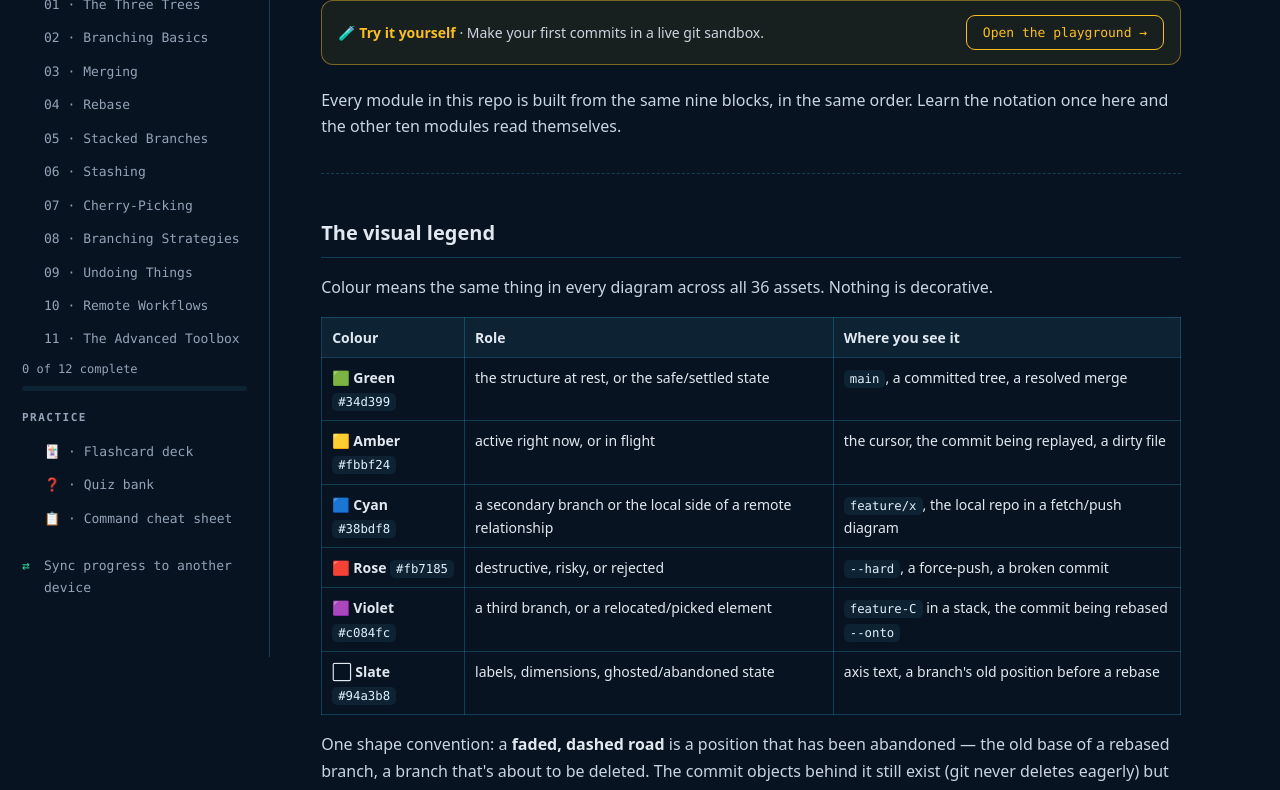
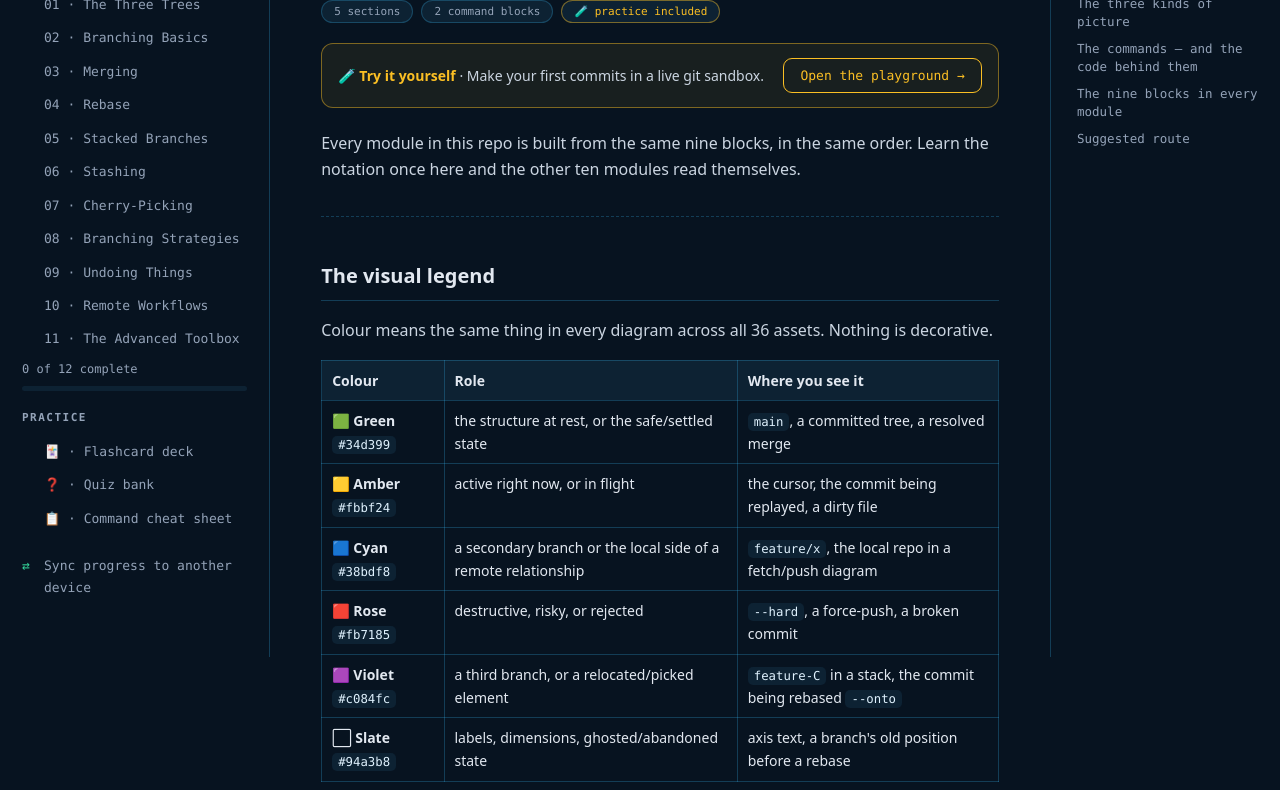
Before and after one commit to manojthati/git-visual-learning, a website: page learn.html in a window 1280 px wide. Shown: the part 144-934 px from the top of the page. Drawn offline with nearby package versions, Linux system fonts and the light colour scheme; no server answers.

Commit message:
Add per-module metadata badges and a scroll-spied in-page TOC
Adapted from protocolexplorer.io's protocol detail page: a sticky
right-hand "On this page" sidebar jump-links between a module's own
sections (left sidebar is reserved for jumping between modules), and a
badge row under the title with real counts (sections, command blocks,
whether it's animated, whether practice is included) rather than
decorative stats.

```diff
--- a/learn.html
+++ b/learn.html
@@ -35,6 +35,7 @@
 
   /* layout */
   .wrap{display:grid;grid-template-columns:270px minmax(0,1fr);max-width:1280px;margin:0 auto}
+  @media (min-width:1150px){ .wrap{grid-template-columns:270px minmax(0,1fr) 230px} }
   nav.side{position:sticky;top:49px;align-self:start;height:calc(100vh - 49px);overflow:auto;
     padding:22px 14px 40px;border-right:1px solid var(--edge);font-family:var(--mono);font-size:13px}
   nav.side h3{font-size:11px;letter-spacing:1.5px;text-transform:uppercase;color:var(--slate);margin:18px 8px 8px}
@@ -74,6 +75,26 @@
   article th{background:var(--card);color:var(--ink)}
   .mermaid{background:var(--panel);border:1px solid var(--edge);border-radius:12px;padding:14px;
     margin:14px 0;overflow-x:auto;text-align:center}
+
+  /* per-module metadata badges, under h1 */
+  .badges{display:flex;gap:8px;flex-wrap:wrap;margin:0 0 20px}
+  .badges .b{font:11px var(--mono);border:1px solid var(--edge);border-radius:999px;padding:4px 12px;
+    color:var(--slate);display:inline-flex;align-items:center;gap:5px;text-decoration:none;background:var(--card)}
+  .badges a.b{border-color:rgba(251,191,36,.45);color:var(--amber)}
+  .badges a.b:hover{background:rgba(251,191,36,.1)}
+
+  /* right-hand "on this page" toc */
+  aside.toc{display:none}
+  @media (min-width:1150px){
+    aside.toc{display:block;position:sticky;top:49px;align-self:start;height:calc(100vh - 49px);overflow:auto;
+      padding:28px 10px 40px 14px;font-family:var(--mono);font-size:12.5px;border-left:1px solid var(--edge)}
+    aside.toc h4{font-size:11px;letter-spacing:1.5px;text-transform:uppercase;color:var(--slate);margin:0 0 10px}
+    aside.toc a{display:block;padding:5px 10px;border-radius:7px;color:var(--slate);text-decoration:none;
+      border-left:2px solid transparent;line-height:1.4}
+    aside.toc a.h3{padding-left:22px;font-size:12px}
+    aside.toc a:hover{color:var(--ink)}
+    aside.toc a.on{color:var(--cyan);border-left-color:var(--cyan);background:rgba(56,189,248,.06)}
+  }
 
   /* flashcards & answers */
   article details{margin:12px 0;border:1px solid var(--edge);border-radius:12px;background:var(--card);overflow:hidden}
@@ -140,6 +161,7 @@
     <article id="doc"><div class="loading">Loading…</div></article>
     <div id="after"></div>
   </main>
+  <aside class="toc" id="toc" aria-label="On this page"></aside>
 </div>
 
 <script src="progress.js"></script>
@@ -292,6 +314,52 @@
     updateScore(cards.length);
   }
 
+  // ---------- metadata badges under h1 (real counts, not decoration)
+  function buildMeta(root){
+    var h1 = root.querySelector("h1");
+    if(!h1) return;
+    var sections = root.querySelectorAll("h2").length;
+    var blocks = root.querySelectorAll("pre").length;
+    var animated = !!root.querySelector(".mermaid, img[src*='assets/anim']");
+    var parts = [];
+    if(sections) parts.push('<span class="b">' + sections + " section" + (sections === 1 ? "" : "s") + "</span>");
+    if(blocks) parts.push('<span class="b">' + blocks + " command block" + (blocks === 1 ? "" : "s") + "</span>");
+    if(animated) parts.push('<span class="b">🎬 animated</span>');
+    if(TRY[slug]) parts.push('<a class="b" href="playground.html?c=' + TRY[slug][0] + '">🧪 practice included</a>');
+    if(!parts.length) return;
+    var row = document.createElement("div"); row.className = "badges"; row.innerHTML = parts.join("");
+    h1.insertAdjacentElement("afterend", row);
+  }
+
+  // ---------- right-hand "on this page" toc, scroll-spied
+  function buildToc(root){
+    var toc = document.getElementById("toc");
+    var heads = root.querySelectorAll("h2, h3");
+    toc.innerHTML = "";
+    if(!heads.length) return;
+    var h = document.createElement("h4"); h.textContent = "On this page"; toc.appendChild(h);
+    var links = [];
+    heads.forEach(function(el){
+      var a = document.createElement("a");
+      a.href = "#" + el.id;
+      a.textContent = el.textContent;
+      if(el.tagName === "H3") a.className = "h3";
+      a.dataset.target = el.id;
+      toc.appendChild(a);
+      links.push(a);
+    });
+    if(!("IntersectionObserver" in window)) return;
+    var obs = new IntersectionObserver(function(entries){
+      entries.forEach(function(en){
+        if(!en.isIntersecting) return;
+        links.forEach(function(l){ l.classList.remove("on"); });
+        var a = toc.querySelector('a[data-target="' + en.target.id + '"]');
+        if(a) a.classList.add("on");
+      });
+    }, {rootMargin: "-80px 0px -70% 0px"});
+    heads.forEach(function(el){ obs.observe(el); });
+  }
+
   function addCopyButtons(root){
     root.querySelectorAll("pre").forEach(function(pre){
       var b = document.createElement("button"); b.className = "copy"; b.textContent = "copy";
@@ -365,15 +433,17 @@
     };
     doc.innerHTML = marked.parse(md, {renderer: renderer, gfm: true});
     rewrite(doc);
+    buildMeta(doc);
     if(TRY[slug]){
       var pgDone = load("pg", {});
       var box = document.createElement("div"); box.className = "tryit";
       box.innerHTML = '<span><b>🧪 Try it yourself</b> · </span><a class="btn" href="playground.html?c=' + TRY[slug][0] + '">' +
         (pgDone[TRY[slug][0]] ? "✓ Solved · play again" : "Open the playground") + " →</a>";
       box.firstChild.appendChild(document.createTextNode(TRY[slug][1] + " in a live git sandbox."));
-      var h1 = doc.querySelector("h1");
-      if(h1 && h1.nextSibling) doc.insertBefore(box, h1.nextElementSibling); else doc.prepend(box);
+      var anchor = doc.querySelector(".badges") || doc.querySelector("h1");
+      if(anchor) anchor.insertAdjacentElement("afterend", box); else doc.prepend(box);
     }
+    buildToc(doc);
     addCopyButtons(doc);
     addGrading(doc);
     footer();
```
